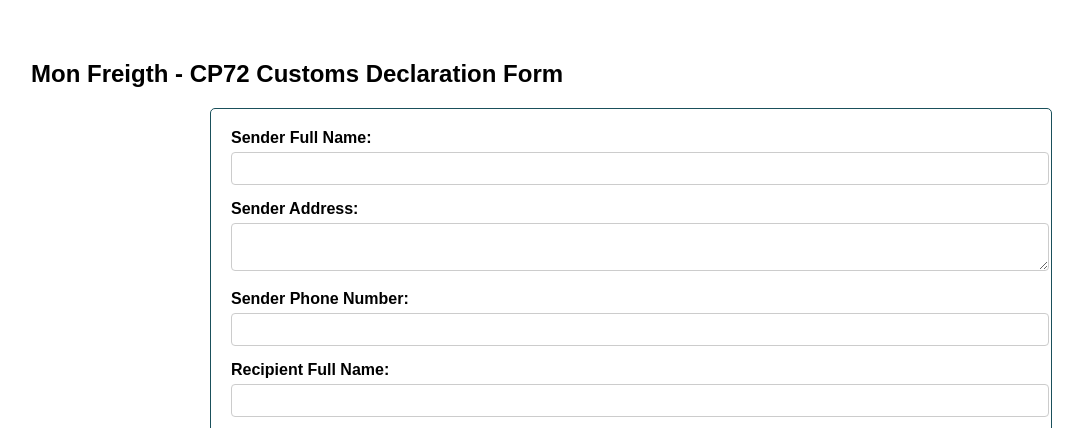
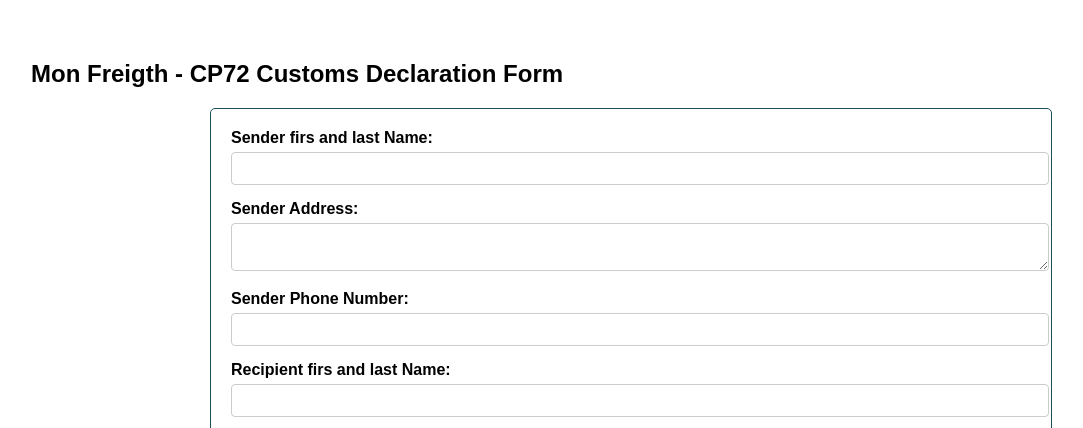
Before and after one commit to MonFreight/CP72-Customs-Declaration-Form, a plain HTML site: page index.html in a window 1280 px wide. Shown: the top 428 px of the page, without its empty margins (9-1092 px from the left). Drawn offline with nearby package versions, Linux system fonts and the light colour scheme; a script that the page names is missing.

Commit message:
Update index.html

```diff
--- a/index.html
+++ b/index.html
@@ -91,7 +91,7 @@
     <script src="script.js"></script>
     <h2>Mon Freigth - CP72 Customs Declaration Form </h2>
     <form id="cp72Form" onsubmit="submitForm(event)">
-        <label for="sender">Sender Full Name:</label>
+        <label for="sender">Sender firs and last Name:</label>
         <input type="text" id="sender" required>
 
         <label for="senderAddress">Sender Address:</label>
@@ -100,7 +100,7 @@
         <label for="senderPhone">Sender Phone Number:</label>
         <input type="text" id="senderPhone" required>
 
-        <label for="recipient">Recipient Full Name:</label>
+        <label for="recipient">Recipient firs and last Name:</label>
         <input type="text" id="recipient" required>
 
         <label for="recipientPhone">Recipient Phone Number:</label>
```
